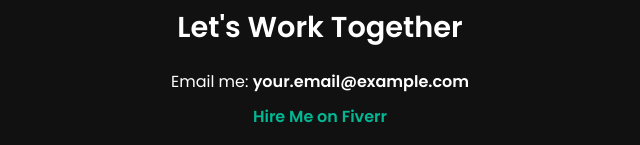
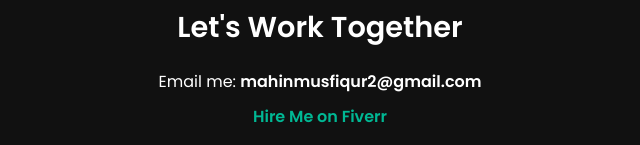
Before and after one commit to Mushi9pixel/Me-Portfolio, a plain HTML site: page index.html in a window 1280 px wide. Shown: the part 681-826 px from the top of the page, 320-960 px from the left. Drawn offline with Linux system fonts and the light colour scheme.

Commit message:
Update index.html

```diff
--- a/index.html
+++ b/index.html
@@ -99,7 +99,7 @@
 
   <section class="contact">
     <h2>Let's Work Together</h2>
-    <p>Email me: <strong>your.email@example.com</strong></p>
+    <p>Email me: <strong>mahinmusfiqur2@gmail.com</strong></p>
     <a href="https://fiverr.com" target="_blank">Hire Me on Fiverr</a>
   </section>
 </body>
```
